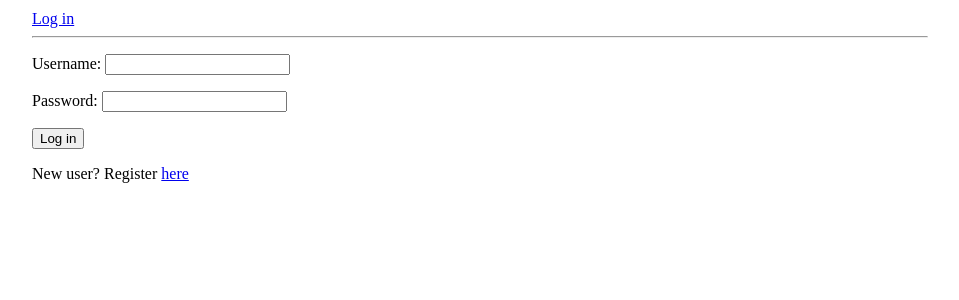
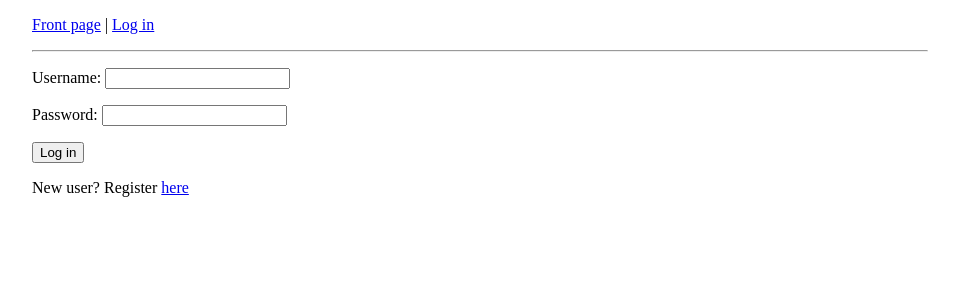
Before and after one commit to german-zarate/film-view-app, a Flask app: page /login in a window 1280 px wide. Shown: the top 300 px of the page, without its empty margins (160-1119 px from the left). Run offline with Flask 2, Linux system fonts and the light colour scheme.

Commit message:
Fix front page link visibility

```diff
--- a/templates/layout.html
+++ b/templates/layout.html
@@ -2,8 +2,7 @@
 <link rel="stylesheet" href="/static/main.css">
 
 <title>Film review app - {% block title %}{% endblock %}</title>
-{% if session.user_id %}
-<p><a href="/">Front page</a> | Logged in as <b>{{ session["username"] }}</b>
+<p><a href="/">Front page</a> | {% if session.user_id %}Logged in as <b>{{ session["username"] }}</b>
 <a href="/logout">Log out</a></p>
 {% else %}
 <a href="/login">Log in</a>
```
